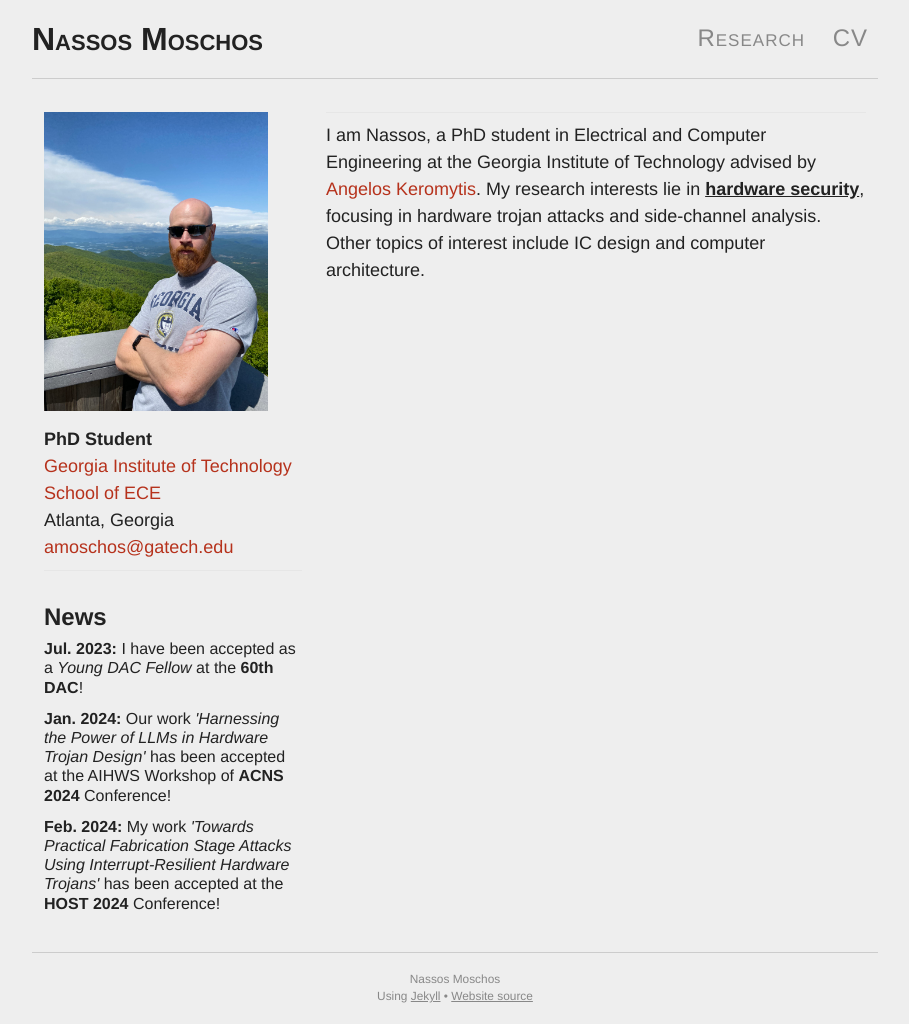
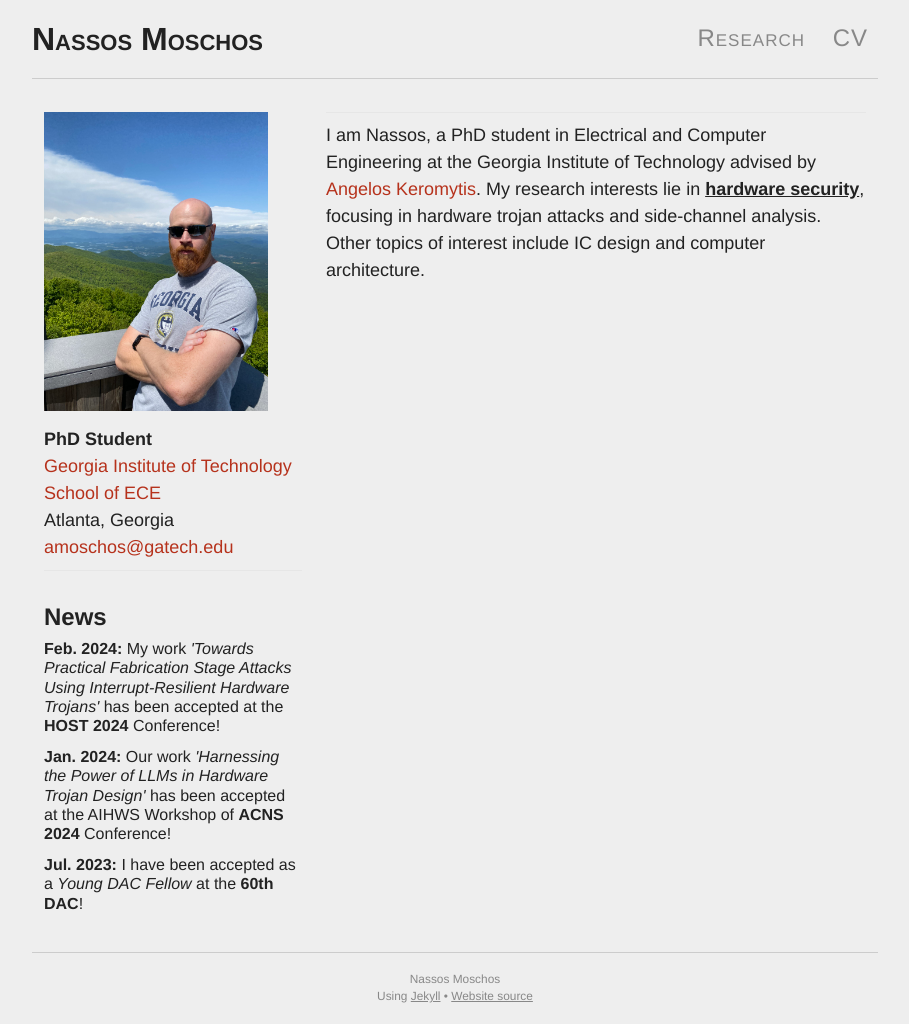
Before and after one commit to 0ena/0ena.github.io, a Jekyll site: the page built from index.md, in a window 1280 px wide. Shown: the whole page, without its empty margins (185-1094 px from the left). Built offline with Jekyll 4.4.1, drawn with Linux system fonts in a browser that asks for light colours.

Commit message:
Update news.yml

```diff
--- a/_data/news.yml
+++ b/_data/news.yml
@@ -1,6 +1,6 @@
+- date: "Feb. 2024"
+  event: "My work <i>'Towards Practical Fabrication Stage Attacks Using Interrupt-Resilient Hardware Trojans'</i> has been accepted at the <b>HOST 2024</b> Conference!"
+- date: "Jan. 2024"
+  event: "Our work <i>'Harnessing the Power of LLMs in Hardware Trojan Design'</i> has been accepted at the AIHWS Workshop of <b>ACNS 2024</b> Conference!"
 - date: "Jul. 2023"
   event: "I have been accepted as a <i>Young DAC Fellow</i> at the <b>60th DAC</b>!"
-- date: "Jan. 2024"
-  event: "Our work <i>'Harnessing the Power of LLMs in Hardware Trojan Design'</i> has been accepted at the AIHWS Workshop of <b>ACNS 2024</b> Conference!"
-- date: "Feb. 2024"
-  event: "My work <i>'Towards Practical Fabrication Stage Attacks Using Interrupt-Resilient Hardware Trojans'</i> has been accepted at the <b>HOST 2024</b> Conference!"
```
